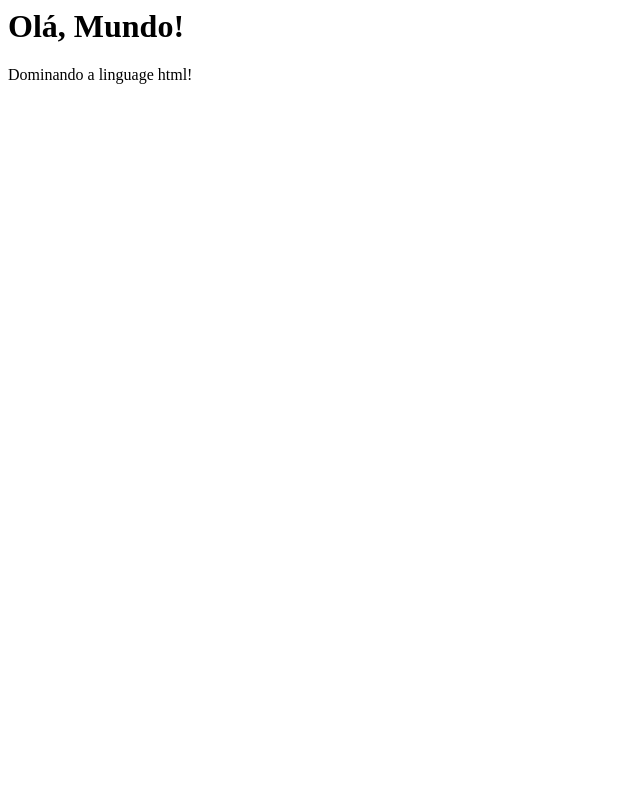
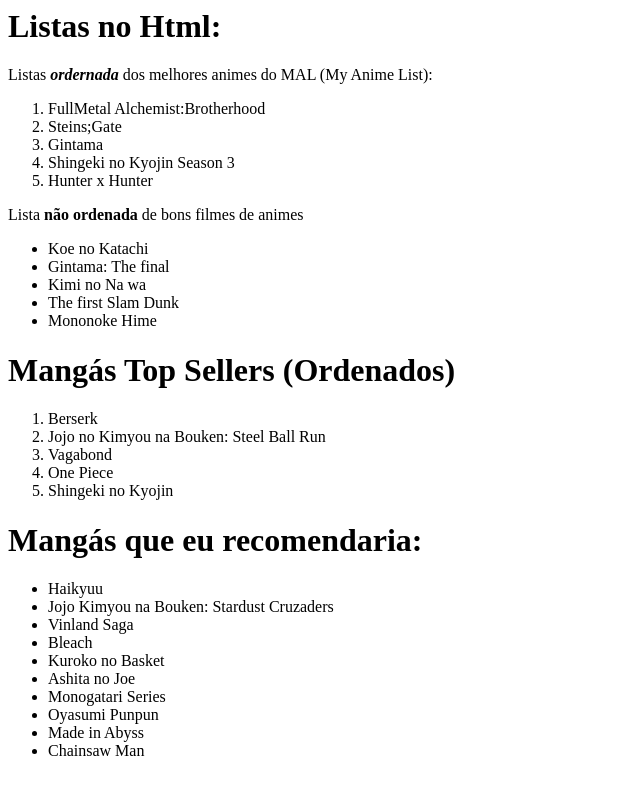
Before and after one commit to BrnSolares/ExercicioHTML-puro-, a plain HTML site: page index.html in a window 1280 px wide. Shown: the whole page, without its empty margins (0-640 px from the left). Drawn offline with Linux system fonts and the light colour scheme.

Commit message:
Exercício 3
Pagina com base no uso de listas não ordenadas e ordenadas

```diff
--- a/index.html
+++ b/index.html
@@ -1,11 +1,75 @@
 <html>
-<head>
-    <title> Aprendendo HTML</title>
-
-</head>
+    <head>
+        <title> Tipos de Listas no HTML</title>
+    </head>
 
 <body>
-    <h1>Olá, Mundo!</h1>
-    Dominando a linguage html!
+    <h1> Listas no Html:</h1>
+    <p>Listas <i><b>ordernada</b></i> dos melhores animes do MAL (My Anime List):</p>
+    <ol>
+        <li>FullMetal Alchemist:Brotherhood</li>
+        <li>Steins;Gate</li>
+        <li>Gintama</li>
+        <li>Shingeki no Kyojin Season 3</li>
+        <li>Hunter x Hunter</li>
+    </ol>
+
+    <p> Lista <b>não ordenada</b> de bons filmes de animes</p>
+    <ul>
+        <li>Koe no Katachi</li>
+        <li>Gintama: The final</li>
+        <li>Kimi no Na wa</li>
+        <li>The first Slam Dunk</li>
+        <li>Mononoke Hime</li>
+    </ul>
+
+    <h1>Mangás Top Sellers (Ordenados)</h1>
+    <ol>
+        <li>Berserk</li>
+        <li>Jojo no Kimyou na Bouken: Steel Ball Run</li>
+        <li>Vagabond</li>
+        <li>One Piece</li>
+        <li>Shingeki no Kyojin</li>
+    </ol>
+
+    <h1> Mangás que eu recomendaria:</h1>
+    <ul>
+        <li>Haikyuu</li>
+        <li>Jojo Kimyou na Bouken: Stardust Cruzaders</li>
+        <li>Vinland Saga</li>
+        <li>Bleach</li>
+        <li>Kuroko no Basket</li>
+        <li>Ashita no Joe</li>
+        <li>Monogatari Series</li>
+        <li>Oyasumi Punpun</li>
+        <li>Made in Abyss</li>
+        <li>Chainsaw Man</li>
+</ul>
 </body>
-</html>
+
+
+
+
+
+
+
+
+
+
+
+
+
+
+
+
+
+
+
+
+
+
+
+
+
+
+    </html>
```
Also changed, not shown: albunsbandas.html (added, +88 -0 lines).
